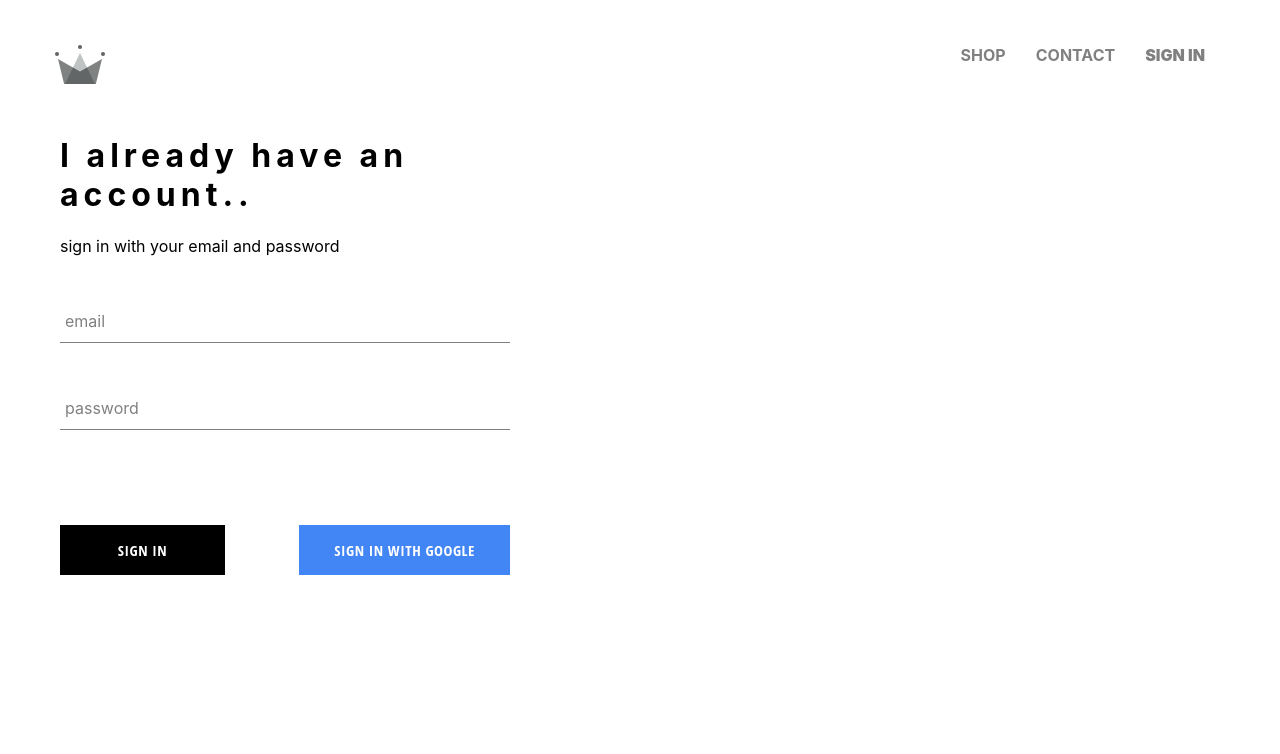
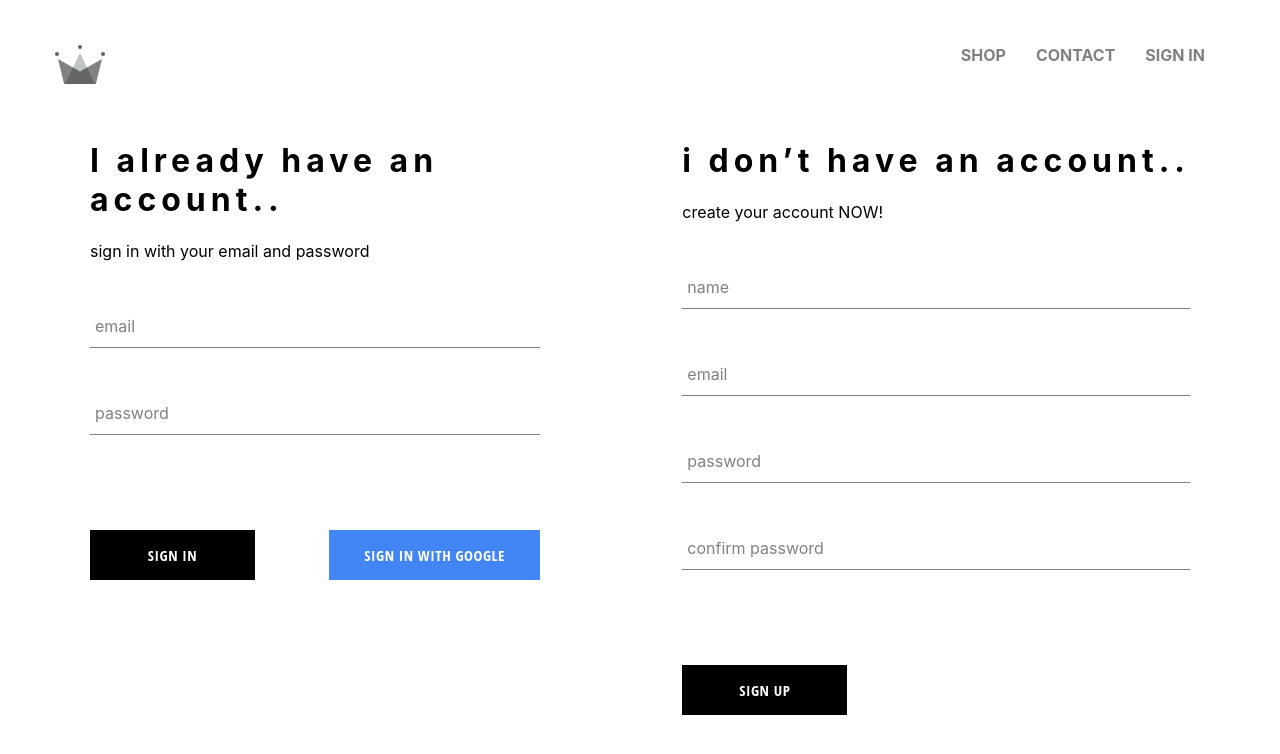
Before and after one commit to Mghrabi/THE-SHOP-WEBSITE, a React (Create React App) app: page /signin in a window 1280 px wide. Shown: the top 754 px of the page. Built offline with nearby package versions, Linux system fonts and the light colour scheme; no server answers.

Commit message:
setting signin and signup

```diff
--- a/src/App.js
+++ b/src/App.js
@@ -6,6 +6,7 @@ import ShopPage from './pages/ShopPage/ShopPage.js';
 import Header from './components/header/header.js';
 import SignInAndUp from './pages/sign_in_and_up/signInAndUp.js';
 import { auth } from './firebase.js';
+import { createUserProfileDoc } from './firebase';
 
 const HatPage = () => {
   return (
@@ -27,10 +28,13 @@ class App extends React.Component {
 
   componentDidMount(){
     this.unSubscribeFromAuth = auth.onAuthStateChanged((user) => {
+      createUserProfileDoc(user);
       this.setState({currentUser: user});
-      console.log(this.state.currentUser);
+      console.log(this.state);
     })
   }
+
+
 
   componentWillUnmount(){
     this.unSubscribeFromAuth();
--- a/src/components/header/header.js
+++ b/src/components/header/header.js
@@ -24,7 +24,7 @@ const Header = ({ currentUser}) => {
             </div>
             :
             <Link className='option' to='/signin'>
-              <a onClick={()=> auth.signOut()}>SIGN IN</a>
+              <div onClick={()=> auth.signOut()}>SIGN IN</div>
             </Link>
           }
 
--- a/src/components/signIn/signIn.js
+++ b/src/components/signIn/signIn.js
@@ -2,7 +2,7 @@ import React from 'react';
 import './signIn.scss';
 import FormInput from '../FormInput/FormInput.js';
 import CustomButton from '../customButton/customButton.js';
-import { signInWithGoogle } from '../../firebase.js';
+import { auth, signInWithGoogle } from '../../firebase.js';
 
 class SignIn extends React.Component {
     constructor(){
@@ -21,8 +21,16 @@ class SignIn extends React.Component {
         });
     }
 
-    handleInputSubmit = (event) => {
+    handleInputSubmit = async (event) => {
         event.preventDefault();
+        try{
+            const {email, password} = this.state;
+            await auth.signInWithEmailAndPassword(email, password)
+        }catch(error){
+            alert(error.message);
+            console.log(error.message);
+        }
+
 
         this.setState({email:'',password:''})
     }
@@ -51,7 +59,7 @@ class SignIn extends React.Component {
                         required/>
                     <div className='custom-buttons'>
                         <CustomButton type='submit'>SIGN IN</CustomButton>
-                        <CustomButton id='google' onClick={signInWithGoogle}>SIGN IN WITH GOOGLE</CustomButton>
+                        <CustomButton type='button' id='google' onClick={signInWithGoogle}>SIGN IN WITH GOOGLE</CustomButton>
                     </div>
 
                 </form>
--- /dev/null
+++ b/src/components/signUp/signUp.js
@@ -0,0 +1,102 @@
+import React from 'react';
+import FormInput from '../FormInput/FormInput.js';
+import CustomButton from '../customButton/customButton.js';
+import { auth } from '../../firebase.js';
+import { createUserProfileDoc } from '../../firebase.js';
+
+
+
+class SignUp extends React.Component {
+    constructor(){
+        super()
+        this.state = {
+            displayName:'',
+            email:'',
+            password:'',
+            confirmPassword:''
+        }
+    }
+
+
+    handleInputChange = (event) => {
+        const { name, value } = event.target;
+
+        this.setState({ [name]: value });
+    }
+
+    handleInputSubmit = async event => {
+        event.preventDefault();
+
+        const { displayName, email, password, confirmPassword } = this.state;
+
+        if (password !== confirmPassword) {
+          alert("passwords don't match");
+          return;
+        }
+
+        try {
+
+          console.log(email, password);
+          const { user } = await auth.createUserWithEmailAndPassword(
+            email,
+            password
+          );
+          console.log(displayName);
+          const currentUser = await createUserProfileDoc(user, { displayName });
+          console.log(currentUser);
+
+          this.setState({
+            displayName: '',
+            email: '',
+            password: '',
+            confirmPassword: ''
+          });
+        } catch (error) {
+          console.error(error);
+        }
+      };
+
+
+
+
+
+    render(){
+        return(
+            <form onSubmit={this.handleInputSubmit}>
+                <h1 style={{letterSpacing:'5px'}} >i don’t have an account..</h1>
+                <span>create your account NOW!</span>
+                <FormInput
+                    onChange={this.handleInputChange}
+                        label='name'
+                        name='displayName' type='name'
+                        value={this.state.displayName}
+                        required
+                />
+                <FormInput
+                    onChange={this.handleInputChange}
+                        label='email'
+                        name='email' type='email'
+                        value={this.state.email}
+                        required
+                />
+                <FormInput
+                    onChange={this.handleInputChange}
+                        label='password'
+                        name='password' type='password'
+                        value={this.state.password}
+                        required
+                />
+                <FormInput
+                    onChange={this.handleInputChange}
+                        label='confirm password'
+                        name='confirmPassword' type='password'
+                        value={this.state.confirmPassword}
+                        required
+                />
+                <CustomButton  type='submit'>SIGN UP</CustomButton>
+            </form>
+        )
+    }
+}
+
+export default SignUp;
--- a/src/firebase.js
+++ b/src/firebase.js
@@ -16,12 +16,40 @@ const firebaseConfig = {
   // Initialize Firebase
   firebase.initializeApp(firebaseConfig);
 
+
 export const auth = firebase.auth();
 export const firestore = firebase.firestore();
 const provider = new firebase.auth.GoogleAuthProvider();
-
 provider.setCustomParameters({ prompt: 'select_account' });
-
 export const signInWithGoogle = () => auth.signInWithPopup(provider);
 
+
+
+
+export const createUserProfileDoc = async (userAuth, additionalData) => {
+  if (!userAuth) return;
+
+  const userRef = firestore.doc(`users/${userAuth.uid}`);
+
+  const snapShot = await userRef.get();
+
+  if (!snapShot.exists) {
+    const { displayName, email } = userAuth;
+    const createdAt = new Date();
+    try {
+      await userRef.set({
+        displayName,
+        email,
+        createdAt,
+        ...additionalData
+      });
+    } catch (error) {
+      console.log('error creating user', error.message);
+    }
+  }
+
+  return userRef;
+};
+
+
 export default firebase;
--- a/src/pages/homepage/HomePage.js
+++ b/src/pages/homepage/HomePage.js
@@ -2,7 +2,7 @@ import React from 'react';
 import './HomePage.scss';
 import Directory from '../../components/directory/directory.js';
 
-const HomePage = ({history}) => {
+const HomePage = () => {
     return (
         <div className='homepage'>
           <h1>Welcome to my Homepage</h1>
--- a/src/pages/sign_in_and_up/signInAndUp.js
+++ b/src/pages/sign_in_and_up/signInAndUp.js
@@ -1,11 +1,16 @@
 import React from 'react';
 import './signInAndUp.scss';
 import SignIn from '../../components/signIn/signIn.js';
+import SignUp from '../../components/signUp/signUp.js';
 
 
 const SignInAndUp = () => {
     return (
-       <SignIn/>
+        <div className='signs'>
+            <SignIn/>
+            <SignUp/>
+        </div>
+
     )
 }
 
--- a/src/pages/sign_in_and_up/signInAndUp.scss
+++ b/src/pages/sign_in_and_up/signInAndUp.scss
@@ -0,0 +1,6 @@
+.signs {
+    display: flex;
+    width: auto;
+    justify-content: space-between;
+    margin: 30px 30px;
+}
```
Also changed, not shown: src/components/signUp/signUp.scss (added).
